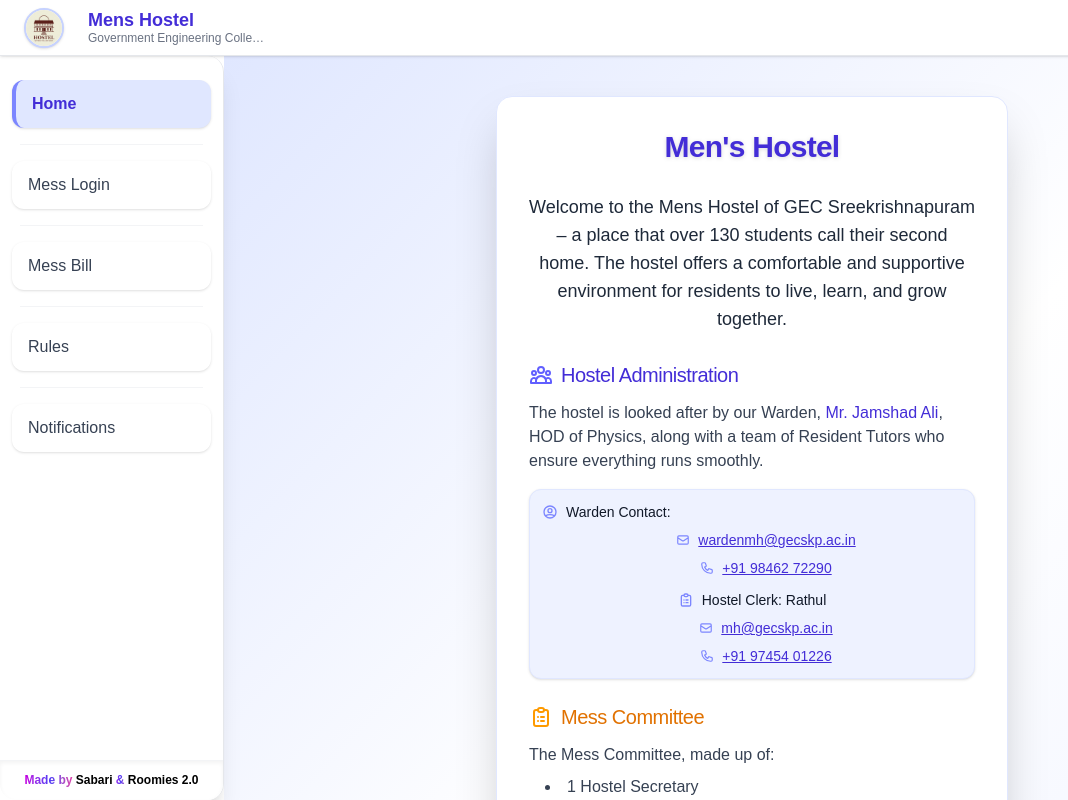
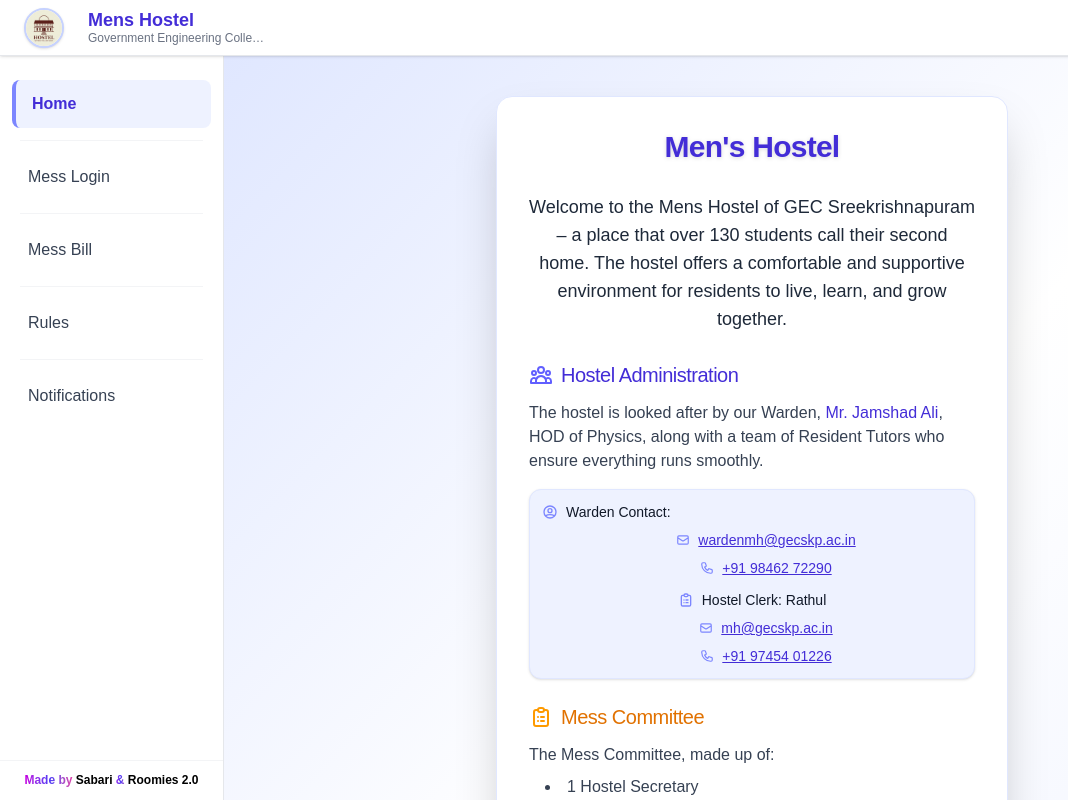
Before and after one commit to UserisSabari/Mens--Hostel-GECSKP, a Next.js app in the folder frontend/: page / in a window 1280 px wide. Shown: the top 800 px of the page, without its empty margins (0-1068 px from the left). Built offline with nearby package versions, Linux system fonts and the light colour scheme.

Commit message:
Sidebar UI changed

```diff
--- a/frontend/src/components/Sidebar.tsx
+++ b/frontend/src/components/Sidebar.tsx
@@ -40,15 +40,25 @@ export default function Sidebar({ sidebarOpen, setSidebarOpen }: SidebarProps) {
 
   return (
     <>
-      {/* Overlay for mobile */}
+      {/* Overlay and Close button for mobile */}
       {sidebarOpen && (
-        <div className="fixed inset-0 bg-white/80 z-30 md:hidden" onClick={() => setSidebarOpen(false)} />
+        <>
+          <div className="fixed inset-0 bg-white/80 z-30 md:hidden" onClick={() => setSidebarOpen(false)} />
+          {/* Large, simple close button outside sidebar */}
+          <button
+            className="fixed top-4 left-4 z-50 md:hidden w-12 h-12 flex items-center justify-center rounded-full bg-white shadow-lg border border-gray-200 text-3xl text-gray-700 hover:text-red-600 focus:outline-none focus:ring-2 focus:ring-red-300"
+            onClick={() => setSidebarOpen(false)}
+            aria-label="Close sidebar"
+          >
+            &times;
+          </button>
+        </>
       )}
       {/* Sidebar */}
       <aside
-        className={`fixed top-14 left-0 h-[calc(100vh-56px)] max-h-[calc(100vh-56px)] w-4/5 max-w-xs md:w-56 bg-white border-r border-gray-200 shadow-xl rounded-tr-2xl rounded-br-2xl flex flex-col justify-between z-40 transition-transform duration-200 ${sidebarOpen ? "translate-x-0" : "-translate-x-full"} md:translate-x-0`}
+        className={`fixed top-14 left-0 h-[calc(100vh-56px)] max-h-[calc(100vh-56px)] w-4/5 max-w-xs md:w-56 bg-white border-r border-gray-200 flex flex-col justify-between z-40 transition-transform duration-200 ${sidebarOpen ? "translate-x-0" : "-translate-x-full"} md:translate-x-0`}
       >
-        <div className="flex-1 flex flex-col gap-3 mt-6 px-3 overflow-y-auto">
+        <div className="flex-1 flex flex-col gap-2 mt-6 px-3 overflow-y-auto">
           {navLinks.map((link, idx) => {
             if (link.hideWhenLoggedIn && isLoggedIn) return null;
             if (link.showWhenLoggedIn && !isLoggedIn) return null;
@@ -56,7 +66,7 @@ export default function Sidebar({ sidebarOpen, setSidebarOpen }: SidebarProps) {
               <React.Fragment key={link.href}>
                 <Link
                   href={link.href}
-                  className={`rounded-xl px-4 py-3 font-medium text-base transition-all duration-150 text-gray-700 hover:bg-indigo-50 hover:text-indigo-900 focus:bg-indigo-100 focus:text-indigo-900 active:bg-indigo-100 active:text-indigo-900 flex items-center shadow-sm ${pathname === link.href ? "bg-indigo-100 text-indigo-700 font-semibold border-l-4 border-indigo-400" : ""}`}
+                  className={`rounded-lg px-4 py-3 font-medium text-base transition-colors text-gray-700 hover:bg-indigo-100 hover:text-indigo-900 focus:bg-indigo-200 focus:text-indigo-900 active:bg-indigo-200 active:text-indigo-900 flex items-center ${pathname === link.href ? "bg-indigo-50 text-indigo-700 font-semibold border-l-4 border-indigo-400" : ""}`}
                   onClick={() => setSidebarOpen(false)}
                 >
                   {link.label}
@@ -67,7 +77,7 @@ export default function Sidebar({ sidebarOpen, setSidebarOpen }: SidebarProps) {
             );
           })}
         </div>
-        <div className="w-full flex flex-col items-center pb-3 pt-2 border-t border-gray-100 bg-white/95 rounded-b-2xl shadow-inner">
+        <div className="w-full flex flex-col items-center pb-3 pt-2 border-t border-gray-100 bg-white/90">
           {isLoggedIn && (
             <button
               onClick={handleLogout}
```
